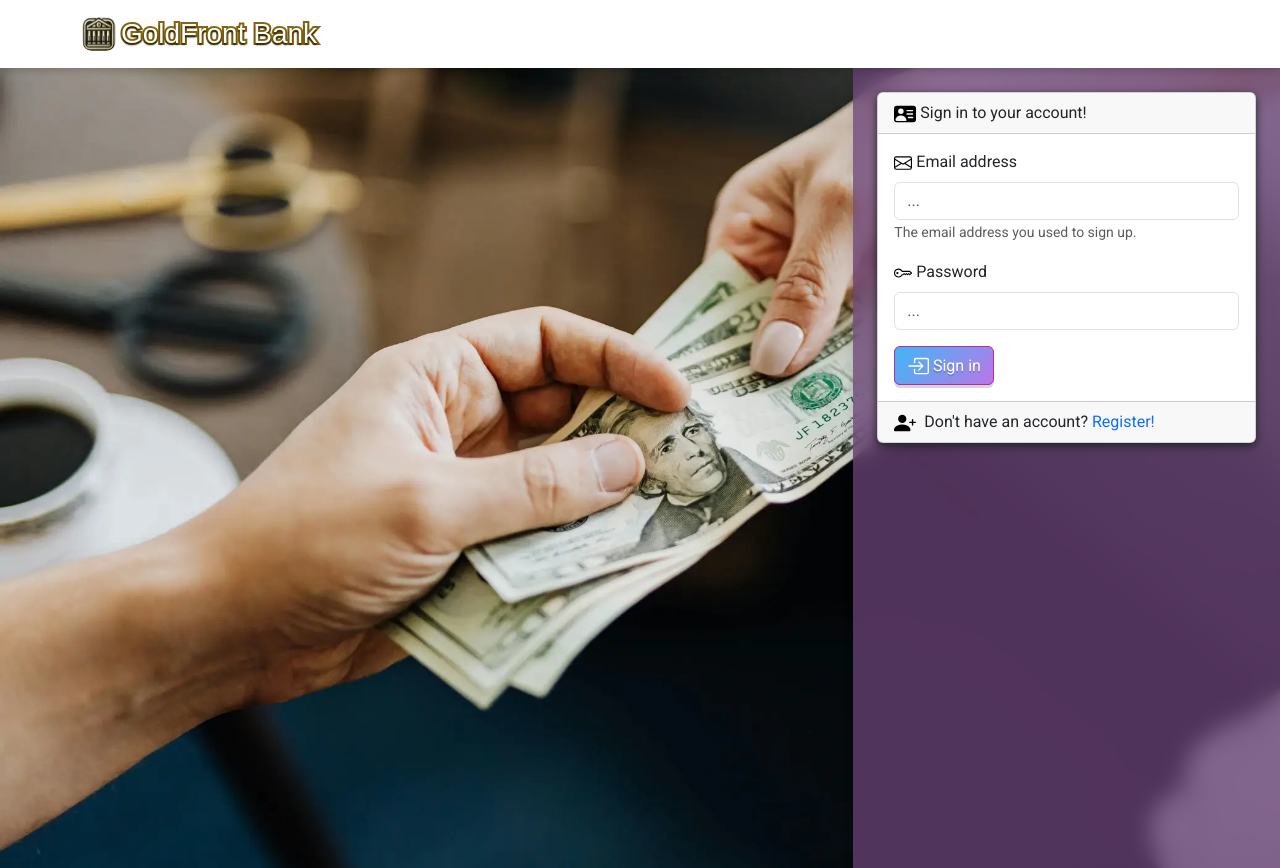
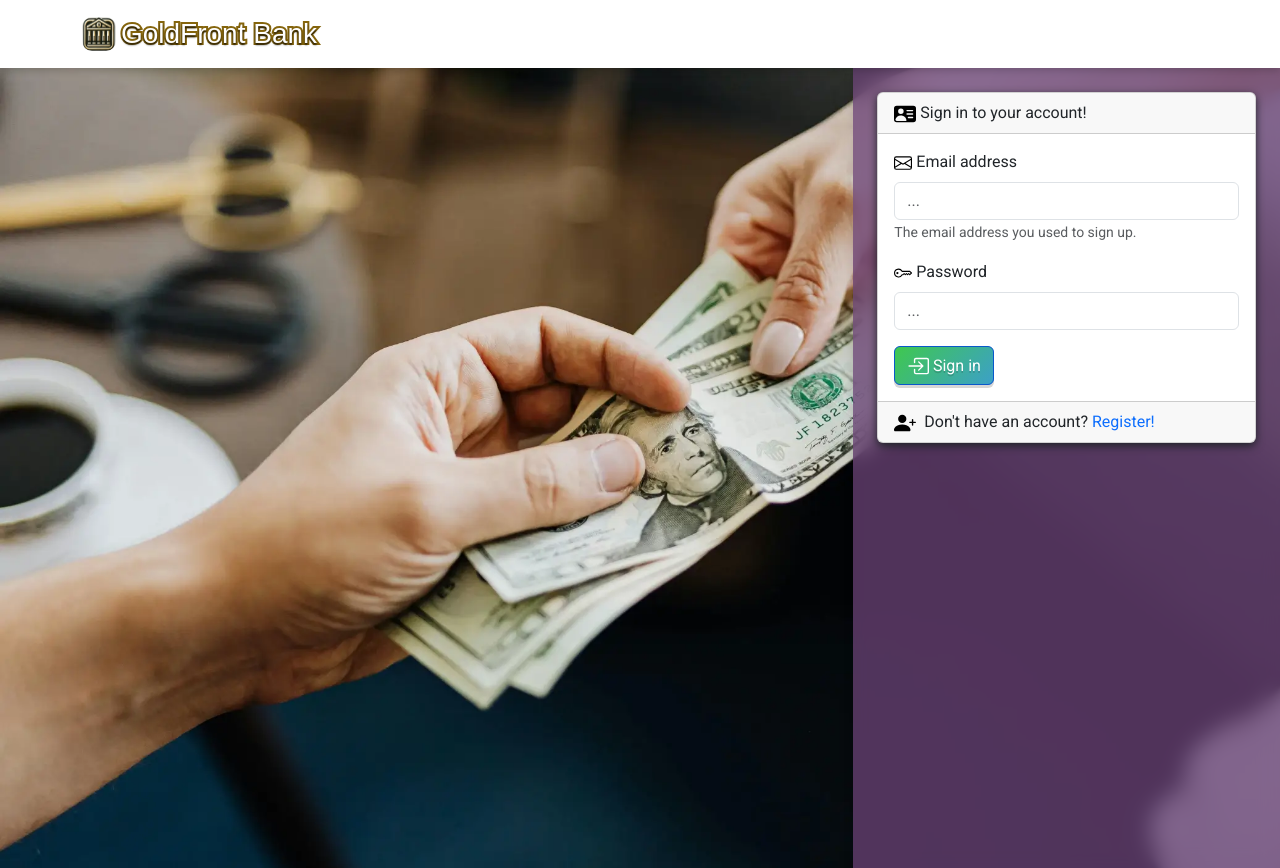
Before and after one commit to welegionsr/bank-dashboard-frontend, a Next.js app: page /login in a window 1280 px wide. In both pictures the pointer is over the button "Sign in". Built offline with nearby package versions, Linux system fonts and the light colour scheme; no server answers; a web font is replaced by a local one.

Commit message:
minor adjustment to previous commit

```diff
--- a/src/app/(auth)/auth.css
+++ b/src/app/(auth)/auth.css
@@ -37,12 +37,13 @@ body {
   padding: 8px 16px;
   text-shadow: 0px 2px #2020202e;
   box-shadow: 0px 3px #2020202e;
+  filter: hue-rotate(80deg);
   transition: transform 0.2s ease, box-shadow 0.2s ease, filter 0.6s;
   will-change: transform, box-shadow;
 }
 
 .login-btn:hover {
-  filter: hue-rotate(80deg);
+  filter: hue-rotate(0deg);
 }
 
 .login-btn:active {
```
